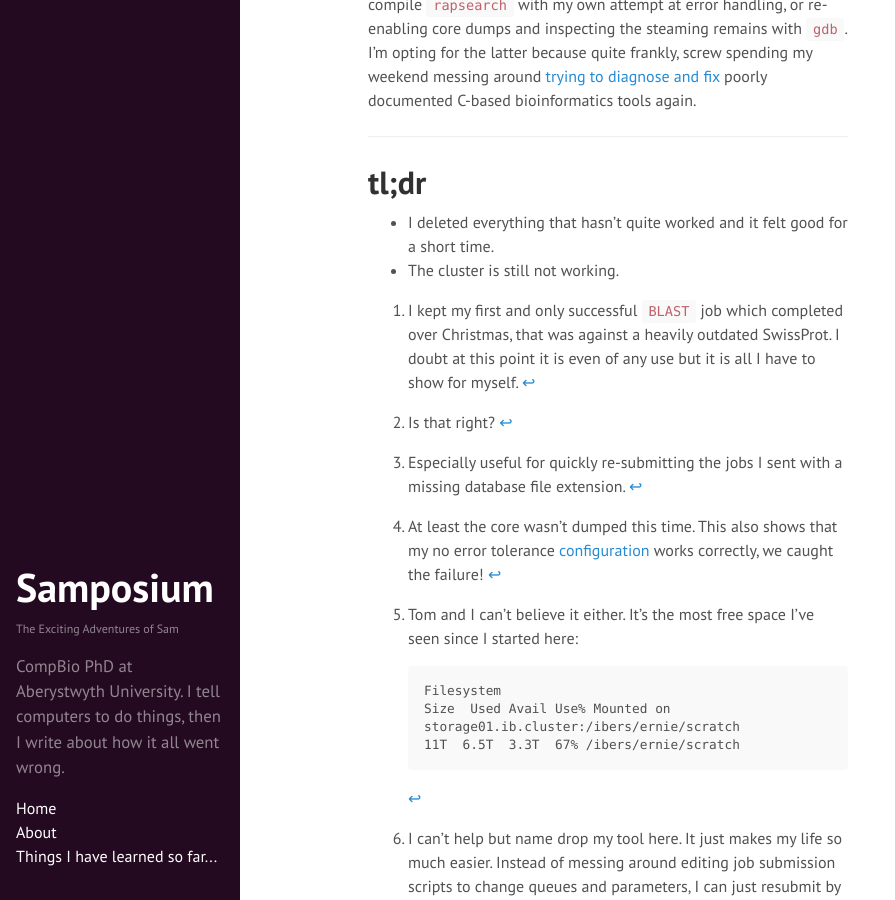
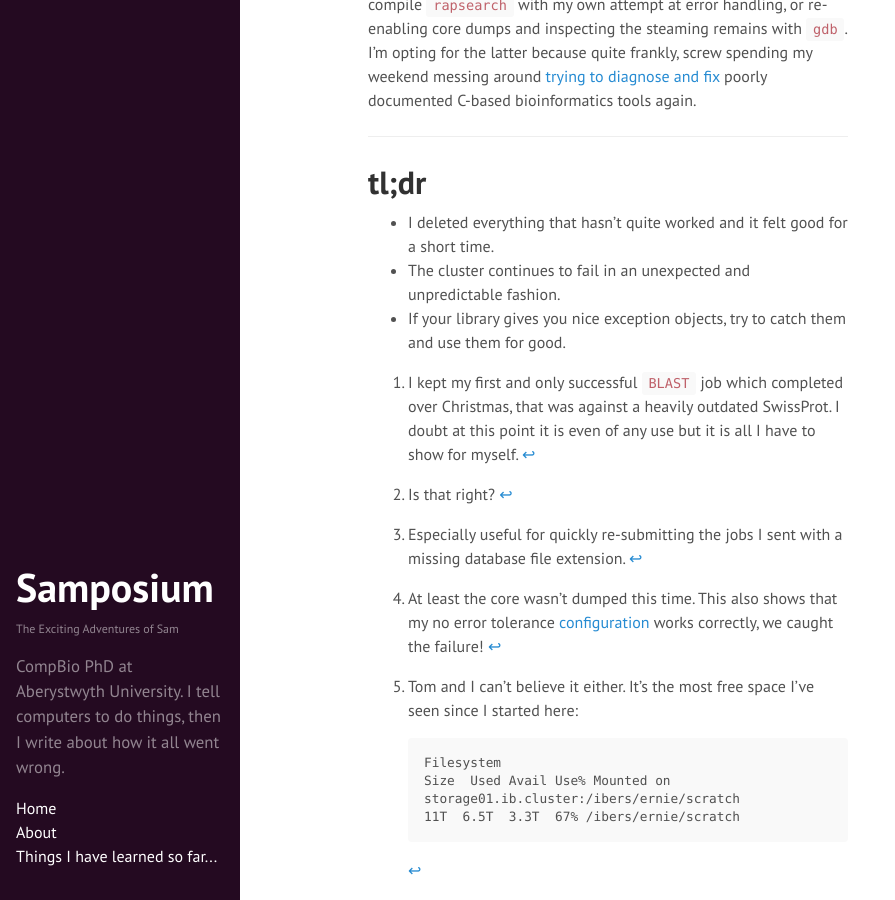
Before and after one commit to SamStudio8/samstudio8.github.io.off, a Jekyll site: the page built from _posts/2015-05-01-aligned-annihilation.md, in a window 1280 px wide and 900 px high, scrolled down 2891 px. Shown: the whole window, without its empty margins (0-895 px from the left). Built offline with Jekyll 4.4.1, drawn with Linux system fonts in a browser that asks for light colours; Markdown is read by kramdown in place of the engine named in the settings.

Commit message:
Update 2015-05-01-aligned-annihilation.md

```diff
--- a/_posts/2015-05-01-aligned-annihilation.md
+++ b/_posts/2015-05-01-aligned-annihilation.md
@@ -101,7 +101,8 @@ C-based bioinformatics tools again.
 
 # tl;dr
 * I deleted everything that hasn't quite worked and it felt good for a short time.
-* The cluster is still not working.
+* The cluster continues to fail in an unexpected and unpredictable fashion.
+* If your library gives you nice exception objects, try to catch them and use them for good.
 
 [^1]: I kept my first and only successful `BLAST` job which completed over Christmas, that was against
     a heavily outdated SwissProt. I doubt at this point it is even of any use but it is all I have to
```
